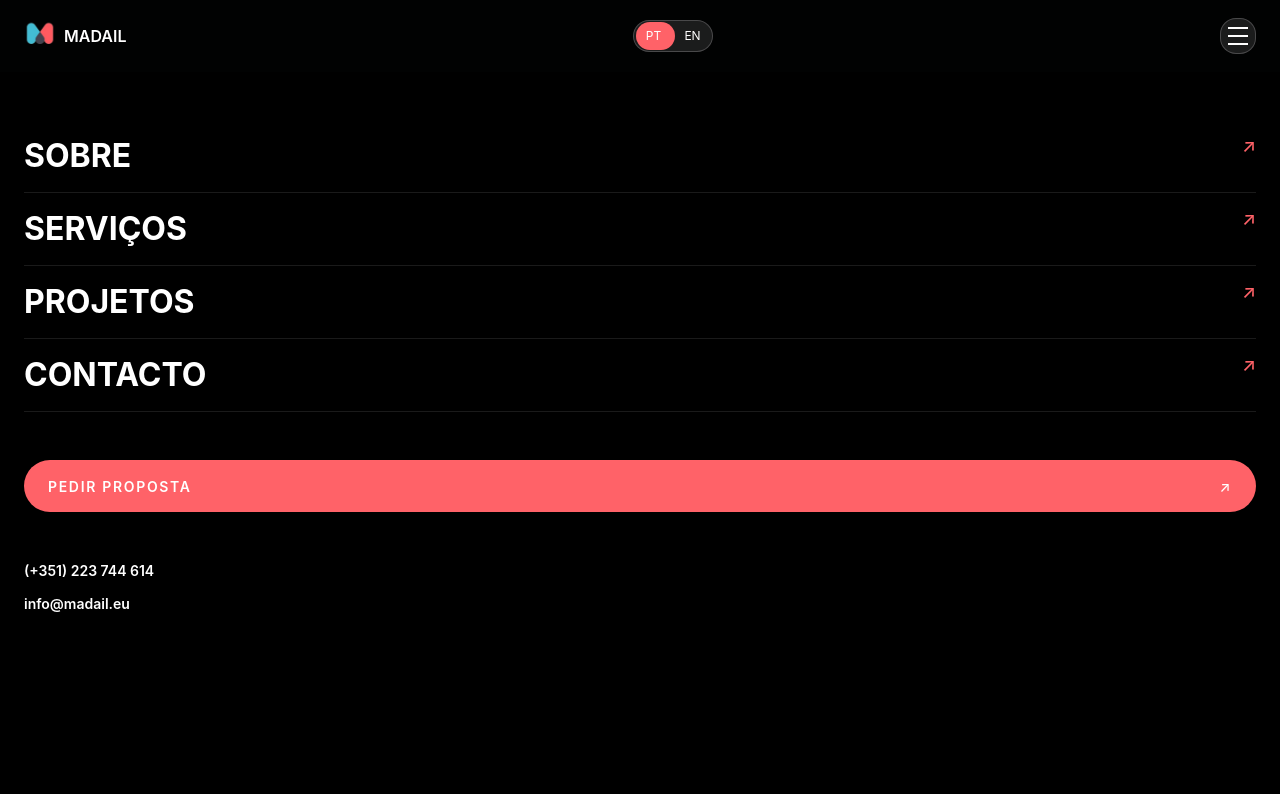
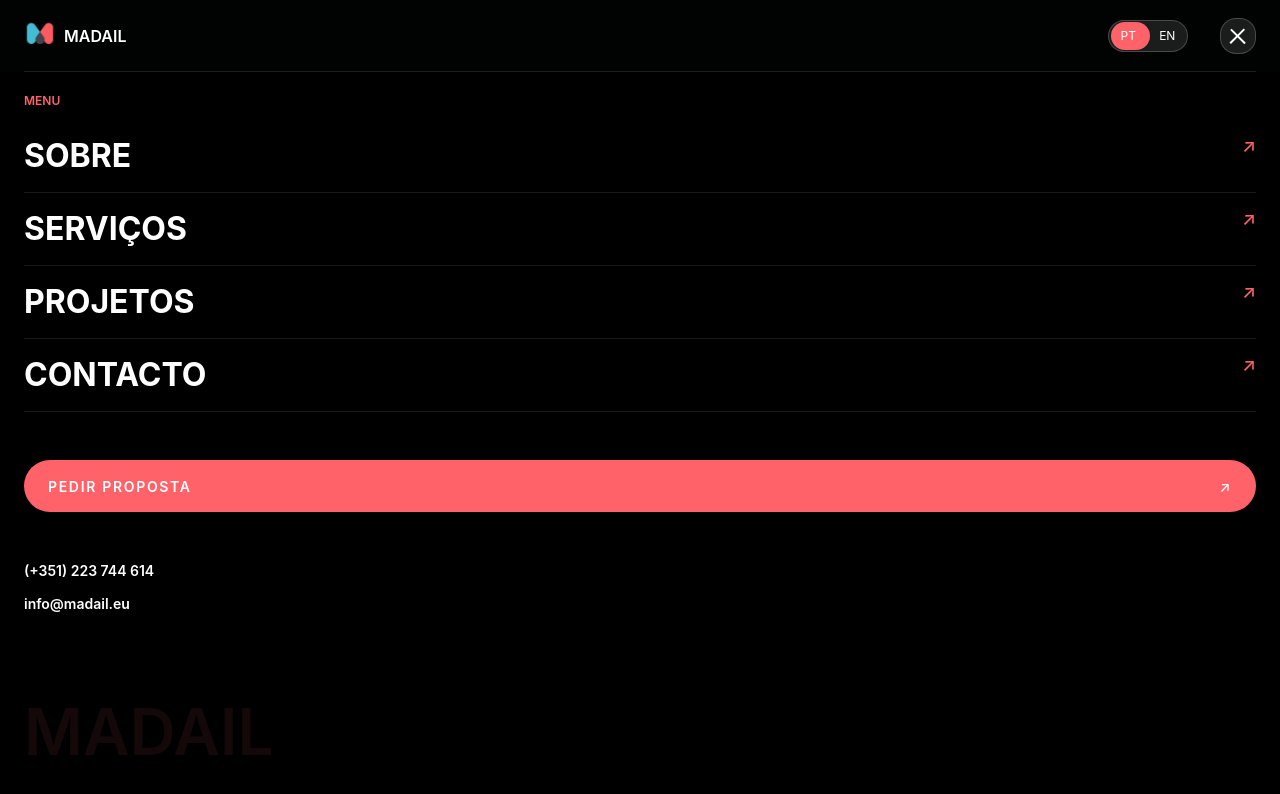
Before and after one commit to MiguelAOCosta/madail-website, a website: page index.html in a window 1280 px wide. Drawn offline with Linux system fonts and the light colour scheme.

Commit message:
More of menu

```diff
--- a/index.html
+++ b/index.html
@@ -31,7 +31,9 @@
               <li>CONTACTO<span>&#x2197;&#xFE0E;</span></li>
             </ul>
 
-            <a href="#" class="btn-primary">PEDIR PROPOSTA<span>↗</span></a>
+            <a href="#" class="btn-primary"
+              >PEDIR PROPOSTA<span>&#x2197;&#xFE0E;</span></a
+            >
 
             <div class="nav-info">
               <p>(+351) 223 744 614</p>
@@ -39,15 +41,17 @@
             </div>
           </div>
 
+          <div class="menu-btns">
             <button class="change-language">
               <span>PT</span><span>EN</span>
             </button>
 
-          <button class="menu-hamburger">
+            <button class="menu-hamburger active">
               <span></span>
               <span></span>
               <span></span>
             </button>
+          </div>
         </nav>
       </div>
     </header>
--- a/styles/header.css
+++ b/styles/header.css
@@ -17,12 +17,17 @@ header {
 
 .header-container {
   width: 100%;
+  height: 100%;
 }
 
 nav {
+  height: 100%;
+
   display: flex;
   justify-content: space-between;
   align-items: center;
+
+  border-bottom: 1px solid var(--color-border);
 }
 
 .logo > a {
@@ -51,6 +56,30 @@ nav {
   padding: 1rem 1.5rem;
 
   background-color: #000;
+}
+
+.nav-container::before {
+  content: "MENU";
+
+  position: absolute;
+  top: var(--space-5);
+  left: 1.5rem;
+
+  color: var(--color-primary);
+  font-size: var(--font-size-xs);
+  font-weight: var(--font-weight-semibold);
+}
+
+.nav-container::after {
+  content: "MADAIL";
+
+  position: absolute;
+  bottom: var(--space-5);
+  left: 1.5rem;
+
+  color: var(--color-primary-soft);
+  font-size: clamp(var(--font-size-2xl), 7vw, var(--font-size-3xl));
+  font-weight: var(--font-weight-semibold);
 }
 
 .nav-container > ul {
@@ -93,6 +122,13 @@ nav {
   transform: translateY(-2px);
 }
 
+.menu-btns {
+  display: flex;
+  align-items: center;
+
+  gap: var(--space-8);
+}
+
 .menu-hamburger {
   width: var(--space-9);
   aspect-ratio: 1;
@@ -114,6 +150,20 @@ nav {
   height: 2px;
 
   background-color: var(--color-text);
+
+  transition: var(--transition-base);
+}
+
+.menu-hamburger.active span:nth-of-type(1) {
+  transform: rotate(45deg) translate(6px, 6px);
+}
+
+.menu-hamburger.active span:nth-of-type(2) {
+  width: 0;
+}
+
+.menu-hamburger.active span:nth-of-type(3) {
+  transform: rotate(-45deg) translate(5px, -6px);
 }
 
 .nav-info p {
```
Lines whose indentation alone changed are shown as unchanged.
